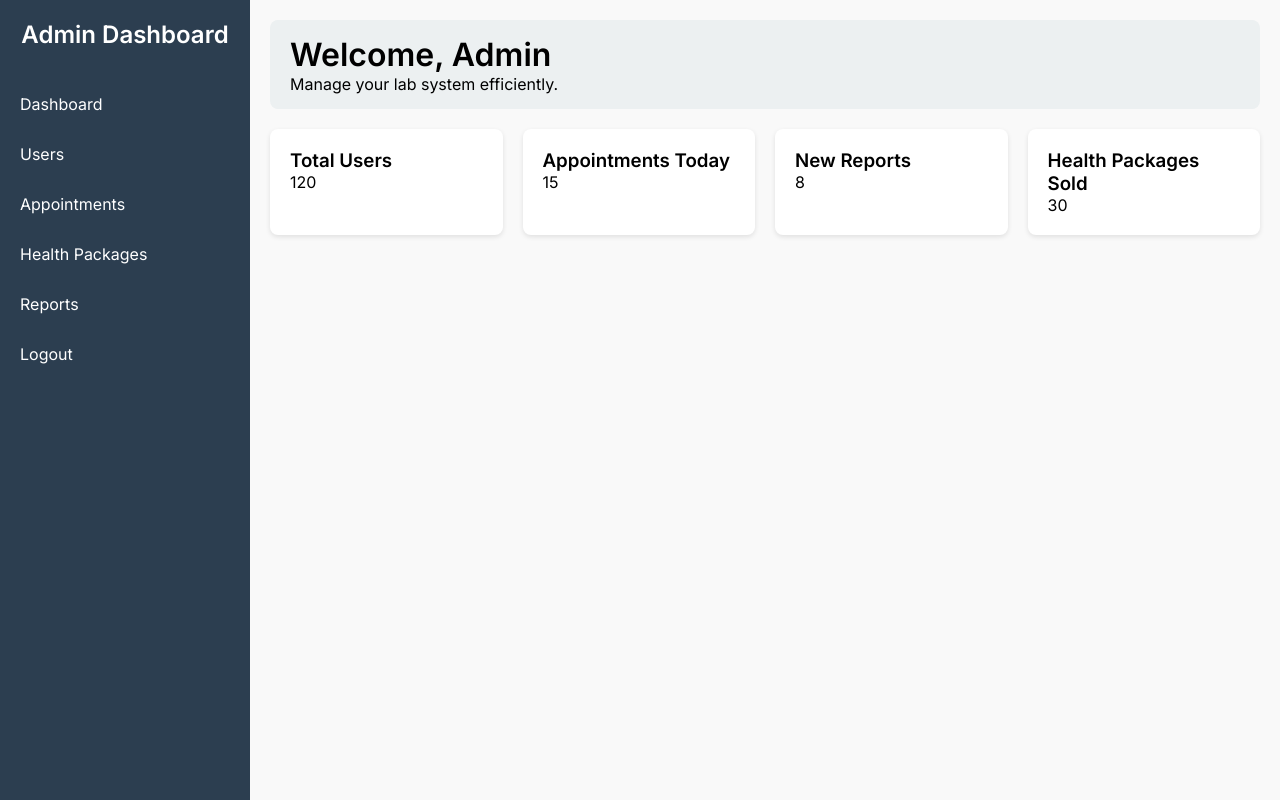
After one commit to sujalkhadgi7/diagonistic-lab, a PHP site: page /admin/dashboard.php in a window 1280 px wide. The commit adds this page. Run offline with PHP 8.4, Linux system fonts and the light colour scheme.

Commit message:
added admin dashboard static page and css changes

```diff
--- /dev/null
+++ b/admin/dashboard.php
@@ -0,0 +1,52 @@
+<?php
+
+?>
+<!DOCTYPE html>
+<html lang="en">
+<head>
+  <meta charset="UTF-8">
+  <meta name="viewport" content="width=device-width, initial-scale=1.0">
+  <title>Admin Dashboard</title>
+  <link href="https://fonts.googleapis.com/css2?family=Inter:wght@400;600&display=swap" rel="stylesheet">
+  <link rel="stylesheet" href="../assets/css/admin-dashboard.css">
+</head>
+<body>
+  <div class="sidebar">
+    <h2>Admin Dashboard</h2>
+    <ul>
+      <li><a href="#">Dashboard</a></li>
+      <li><a href="#">Users</a></li>
+      <li><a href="#">Appointments</a></li>
+      <li><a href="#">Health Packages</a></li>
+      <li><a href="#">Reports</a></li>
+      <li><a href="#">Logout</a></li>
+    </ul>
+  </div>
+
+  <div class="main-content">
+    <div class="header">
+      <h1>Welcome, Admin</h1>
+      <p>Manage your lab system efficiently.</p>
+    </div>
+
+    <div class="grid">
+      <div class="card">
+        <h3>Total Users</h3>
+        <p>120</p>
+      </div>
+      <div class="card">
+        <h3>Appointments Today</h3>
+        <p>15</p>
+      </div>
+      <div class="card">
+        <h3>New Reports</h3>
+        <p>8</p>
+      </div>
+      <div class="card">
+        <h3>Health Packages Sold</h3>
+        <p>30</p>
+      </div>
+    </div>
+  </div>
+</body>
+</html>
--- /dev/null
+++ b/assets/css/admin-dashboard.css
@@ -0,0 +1,90 @@
+* {
+    margin: 0;
+    padding: 0;
+    box-sizing: border-box;
+    font-family: 'Inter', sans-serif;
+  }
+
+  body {
+    display: flex;
+    min-height: 100vh;
+    background-color: #f9f9f9;
+  }
+
+  /* Sidebar */
+  .sidebar {
+    width: 250px;
+    background-color: #2c3e50;
+    color: white;
+    display: flex;
+    flex-direction: column;
+    padding: 20px 0;
+    position: fixed;
+    height: 100%;
+  }
+
+  .sidebar h2 {
+    text-align: center;
+    margin-bottom: 30px;
+    font-weight: 600;
+  }
+
+  .sidebar ul {
+    list-style: none;
+  }
+
+  .sidebar ul li {
+    padding: 15px 20px;
+    cursor: pointer;
+  }
+
+  .sidebar ul li:hover {
+    background-color: #34495e;
+  }
+
+  .sidebar ul li a {
+    color: white;
+    text-decoration: none;
+    display: block;
+  }
+
+  /* Main Content */
+  .main-content {
+    margin-left: 250px;
+    padding: 20px;
+    width: 100%;
+  }
+
+  .header {
+    background-color: #ecf0f1;
+    padding: 15px 20px;
+    border-radius: 8px;
+    margin-bottom: 20px;
+  }
+
+  .card {
+    background-color: white;
+    padding: 20px;
+    border-radius: 8px;
+    box-shadow: 0 2px 5px rgba(0, 0, 0, 0.1);
+    margin-bottom: 20px;
+  }
+
+  .grid {
+    display: grid;
+    grid-template-columns: repeat(auto-fit, minmax(200px, 1fr));
+    gap: 20px;
+  }
+
+  /* Responsive Design */
+  @media screen and (max-width: 768px) {
+    .sidebar {
+      width: 100%;
+      height: auto;
+      position: relative;
+    }
+
+    .main-content {
+      margin-left: 0;
+    }
+  }
--- a/assets/css/admin-style.css
+++ b/assets/css/admin-style.css
@@ -69,3 +69,6 @@ body {
         width: 90%;
     }
 }
+
+
+/* admin dashboard  */
--- a/index.php
+++ b/index.php
@@ -32,7 +32,7 @@
         <h2>Welcome to OS Diagnostic Lab</h2>
         <p>Providing quality health diagnostic services with a wide range of packages to meet your needs.</p>
         <div class="home-image-container">
-            <img src="lab photo.jpg" alt="Diagnostic Lab Image" class="home-image">
+            <img src="./assets/image/lab_photo.jpg" alt="Diagnostic Lab Image" class="home-image">
         </div>
     </section>
 
```
Also changed, not shown: health-package.php (+10 -10 lines), assets/image/lab_photo.jpg (renamed from assets/image/lab photo.jpg).
